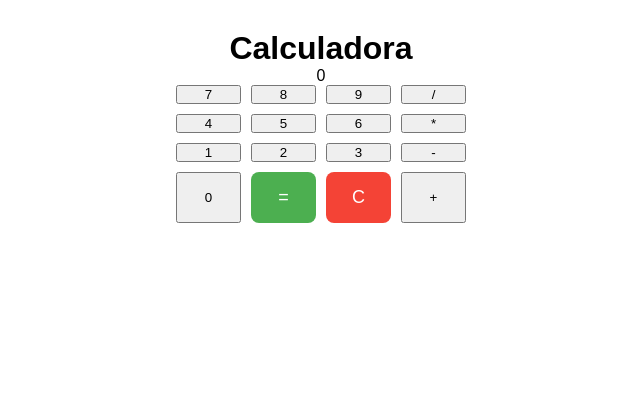
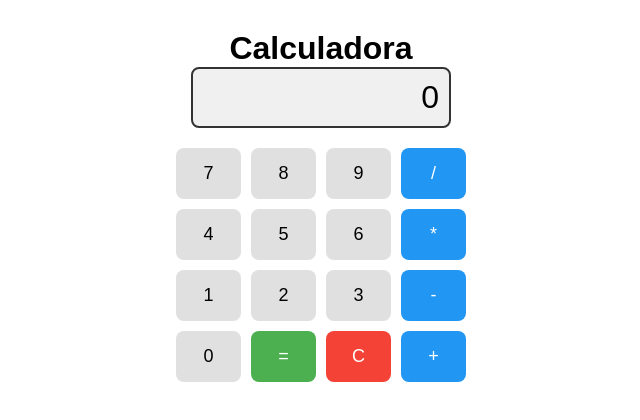
Before and after one commit to HyannSE/CP4---CIDADE, a React (Vite) app in the folder calculadora/: page / in a window 1280 px wide. Shown: the top 420 px of the page, without its empty margins (319-959 px from the left). Built offline with nearby package versions, Linux system fonts and the light colour scheme.

Commit message:
Importando o css em todos os componentes

```diff
--- a/calculadora/src/components/Display.jsx
+++ b/calculadora/src/components/Display.jsx
@@ -1,3 +1,5 @@
+import "../css/display.css";
+
 function Display({ value }) {
   return (
     <div className="display">
--- a/calculadora/src/components/NumberButton.jsx
+++ b/calculadora/src/components/NumberButton.jsx
@@ -1,3 +1,5 @@
+import "../css/numberButton.css"
+
 function NumberButton({number,onclick}){
     return (
         <button className = "number-button" onClick={() => onclick(number)}>
--- a/calculadora/src/components/OperationButtonn.jsx
+++ b/calculadora/src/components/OperationButtonn.jsx
@@ -1,3 +1,5 @@
+import "../css/operationButton.css"
+
 function OperationButton({operation,onclick}){
     return(
         <button className="operation-button" onClick={() => onclick(operation)}>
--- a/calculadora/src/css/numberButton.css
+++ b/calculadora/src/css/numberButton.css
@@ -0,0 +1,13 @@
+.number-button {
+  padding: 15px;
+  font-size: 18px;
+  border-radius: 8px;
+  border: none;
+  background: #e0e0e0;
+  cursor: pointer;
+  transition: background 0.2s;
+}
+
+.number-button:hover {
+  background: #d0d0d0;
+}
--- a/calculadora/src/css/operationButton.css
+++ b/calculadora/src/css/operationButton.css
@@ -0,0 +1,14 @@
+.operation-button {
+  padding: 15px;
+  font-size: 18px;
+  border-radius: 8px;
+  border: none;
+  background: #2196f3;
+  color: white;
+  cursor: pointer;
+  transition: background 0.2s;
+}
+
+.operation-button:hover {
+  background: #1976d2;
+}
```
